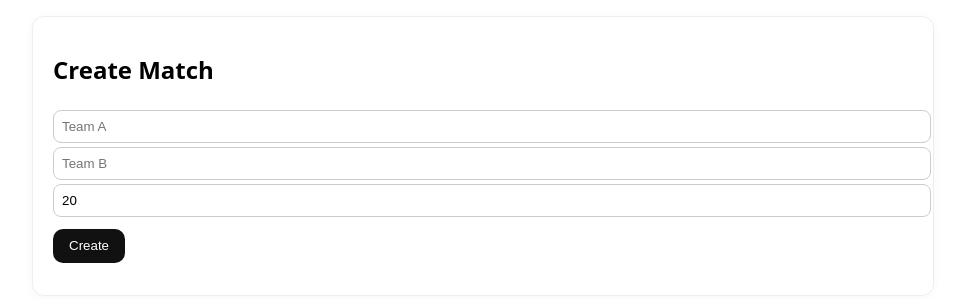
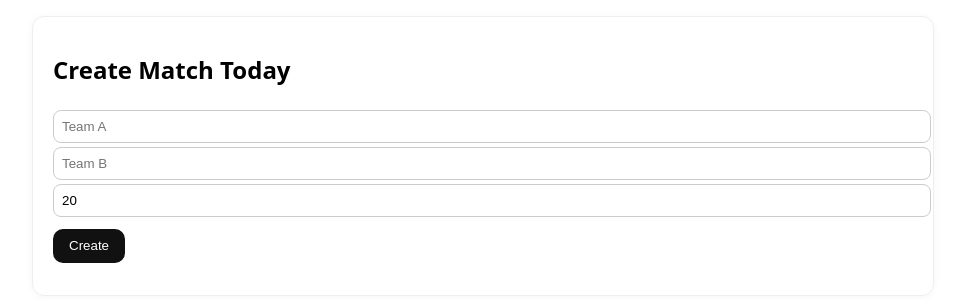
Before and after one commit to ManikantaGWUID/cricket_scorer, a FastAPI app: template app/templates/admin.html in a window 1280 px wide. Shown: the part 118-418 px from the top of the page, without its empty margins (157-1122 px from the left). Run offline with FastAPI, Linux system fonts and the light colour scheme; the template is opened without the code that fills it, so the values that code supplies are empty.

```diff
--- a/app/templates/admin.html
+++ b/app/templates/admin.html
@@ -13,7 +13,7 @@
   </header>
 
   <section class="card">
-    <h2>Create Match</h2>
+    <h2>Create Match Today</h2>
     <form id="createMatch">
       <input name="teamA" placeholder="Team A" required />
       <input name="teamB" placeholder="Team B" required />
```
